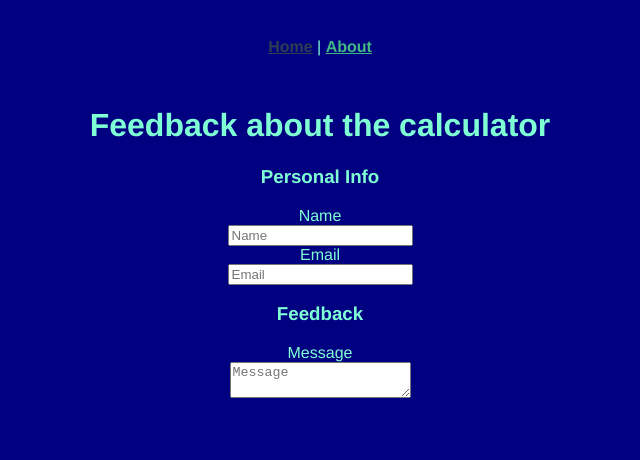
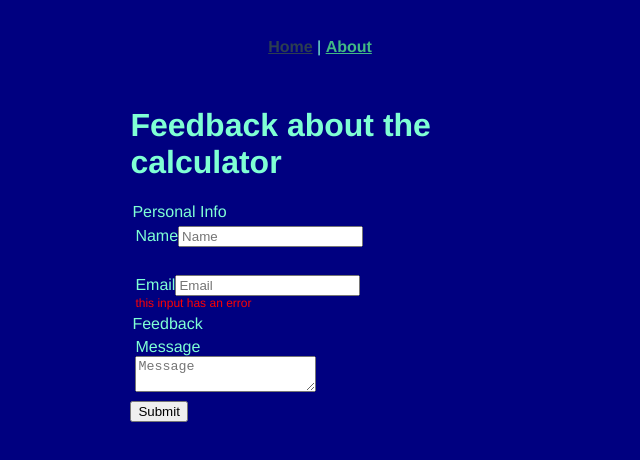
Before and after one commit to biasedLiar/calculator, a Vue app: page /about in a window 1280 px wide. Shown: the top 460 px of the page, without its empty margins (320-960 px from the left). Built offline with nearby package versions, Linux system fonts and the light colour scheme.

Commit message:
Form created but not checked

```diff
--- a/jsconfig.json
+++ /dev/null
@@ -1,5 +0,0 @@
-{
-    "include": [
-      "./src/components/*"
-    ]
-  }
--- a/package.json
+++ b/package.json
@@ -10,6 +10,7 @@
   "dependencies": {
     "core-js": "^3.6.5",
     "lodash": "^4.17.21",
+    "vee-validate": "^4.5.8",
     "vue": "^3.0.0",
     "vue-router": "^4.0.0-0",
     "vuex": "^4.0.0-0"
--- a/src/components/BaseInput.vue
+++ b/src/components/BaseInput.vue
@@ -1,15 +1,25 @@
 <template>
-  <label v-if="label">{{ label }}</label>
+  <label :for="uuid" v-if="label">{{ label }}</label>
   <input
     v-bind="$attrs"
     :value="modelValue"
     :placeholder="label"
     @input="$emit('update:modelValue', $event.target.value)"
     class="field"
+    :id="uuid"
+    :aria-describedby="error ? '${uuid}-error' : null"
+    :aria-invalid="error ? true : null"
   />
+  <p
+    v-if="error"
+    class="errorMessage"
+    :id="'${uuid}-error'">
+    {{ error }}
+   </p>
 </template>
 
 <script>
+import UniqueID from '../features/UniqueID';
 export default {
   props: {
     label: {
@@ -19,14 +29,24 @@ export default {
     modelValue: {
       type: [String, Number],
       default: ''
+    },
+    error: {
+      type: String,
+      default: ''
     }
-  }
+  },
+  setup(){
+    const uuid = UniqueID().getID();
+    return{
+      uuid
+    }
+  },
 }
 </script>
 <style scoped>
 
 label{
-  display: block;
+  display: inline;
   margin-left: 0;
   margin-right: auto;
 }
@@ -34,4 +54,10 @@ label{
 input{
   display: inline;
 }
+
+.errorMessage{
+  font-size: 12px;
+  color: red;
+  margin: 0px;
+}
 </style>
--- /dev/null
+++ b/src/features/UniqueID.js
@@ -0,0 +1,12 @@
+let UUID = 1
+
+export default function UniqueID () {
+  const getID = () => {
+    UUID++
+    return UUID
+  }
+
+  return {
+    getID
+  }
+}
--- a/src/views/About.vue
+++ b/src/views/About.vue
@@ -1,28 +1,50 @@
 <template>
   <div class="about">
     <h1>Feedback about the calculator</h1>
-    <h3>Personal Info</h3>
+    <form @submit.prevent="sendForm">
+      <fieldset>
+        <legend>Personal Info</legend>
+        <div class="field">
           <BaseInput
             v-model="userdata.name"
             label="Name"
             type="text"
           />
+        </div>
+
+        <br>
+        <div class="field">
           <BaseInput
             v-model="userdata.email"
             label="Email"
             type="text"
+            error="this input has an error"
           />
+        </div>
 
-    <h3>Feedback</h3>
+      </fieldset>
+
+
+      <fieldset>
+        <legend>Feedback</legend>
+        <div class="field">
           <BaseTextArea
             v-model="userdata.message"
             label="Message"
             type="text"
           />
         </div>
+
+      </fieldset>
+
+
+      <button type="submit">Submit</button>
+    </form>
+  </div>
 </template>
 
 <script>
+//import {useField} from 'vee-validate';
 
 export default {
   data (){
@@ -34,9 +56,28 @@ export default {
 
       }
     }
+  },
+  methods: {
+    sendForm(){
+      console.log("name: " + this.userdata.name + ", email: " + this.userdata.email + ", message: " + this.userdata.message);
+    }
   }
 }
 </script>
 <style scoped>
+.about{
+  text-align: left;
+  width: 30%;
+  margin: auto;
+}
 
+fieldset{
+  border-width: 0px;
+  margin: 0px;
+  padding: 0px;
+}
+
+.field{
+  margin: 5px;
+}
 </style>
```
Also changed, not shown: 1 other file (tests, documents, lock files or other folders). Lines whose indentation alone changed are shown as unchanged.
